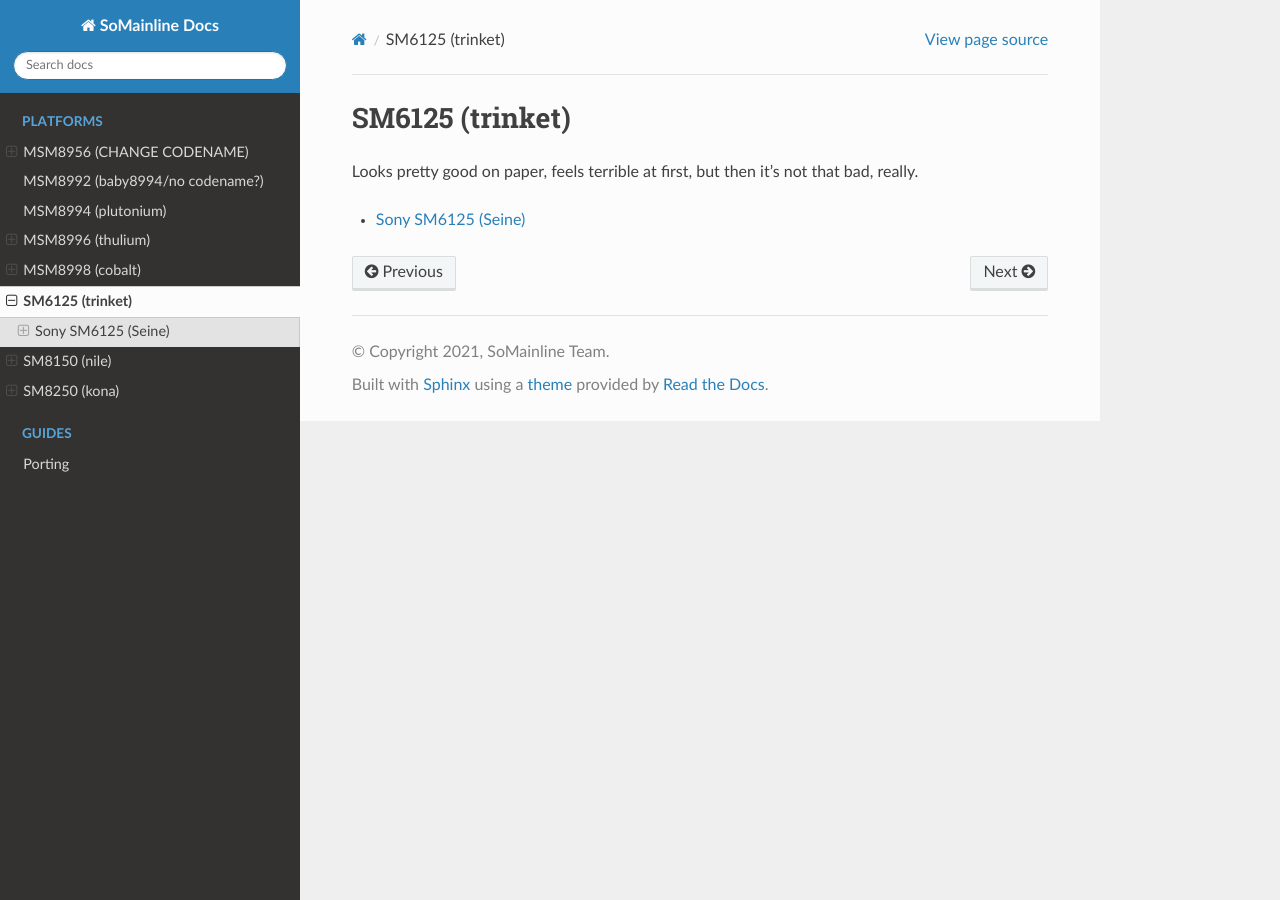
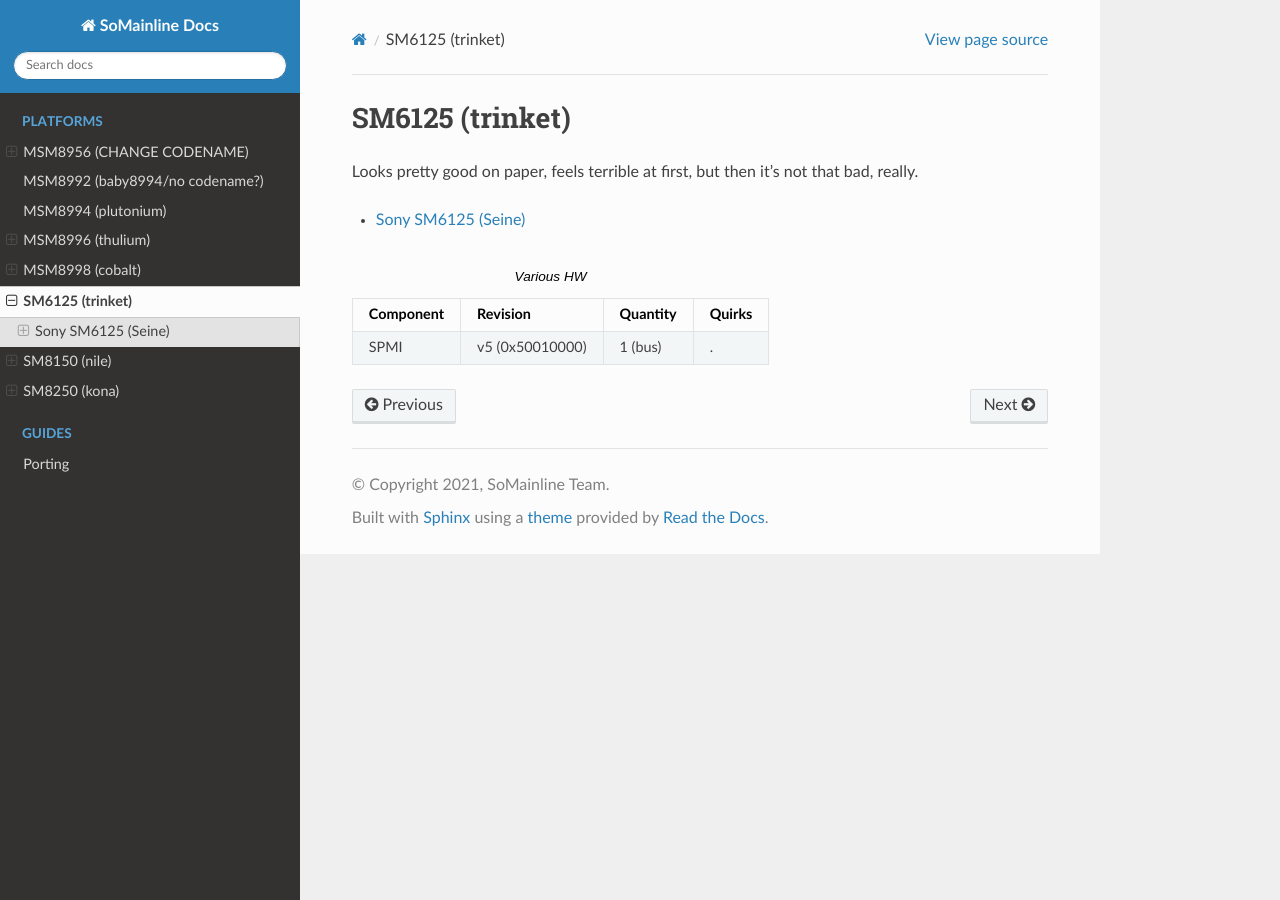
Before and after one commit to SoMainline/docs.somainline.org-deploy, a Sphinx documentation site: the page built from source/platform/sm6125/index.rst, in a window 1280 px wide. Built offline with Sphinx 7.4.7 and the Read the Docs theme 2.0.0, drawn with Linux system fonts in a browser that asks for light colours.

Commit message:
sm6125: SPMI ver

```diff
--- a/source/platform/sm6125/index.rst
+++ b/source/platform/sm6125/index.rst
@@ -7,3 +7,15 @@ Looks pretty good on paper, feels terrible at first, but then it's not that bad,
    :maxdepth: 1
 
    sony/index.rst
+
+.. list-table:: Various HW
+   :header-rows: 1
+
+   * - Component
+     - Revision
+     - Quantity
+     - Quirks
+   * - SPMI
+     - v5 (0x50010000)
+     - 1 (bus)
+     - .
```
